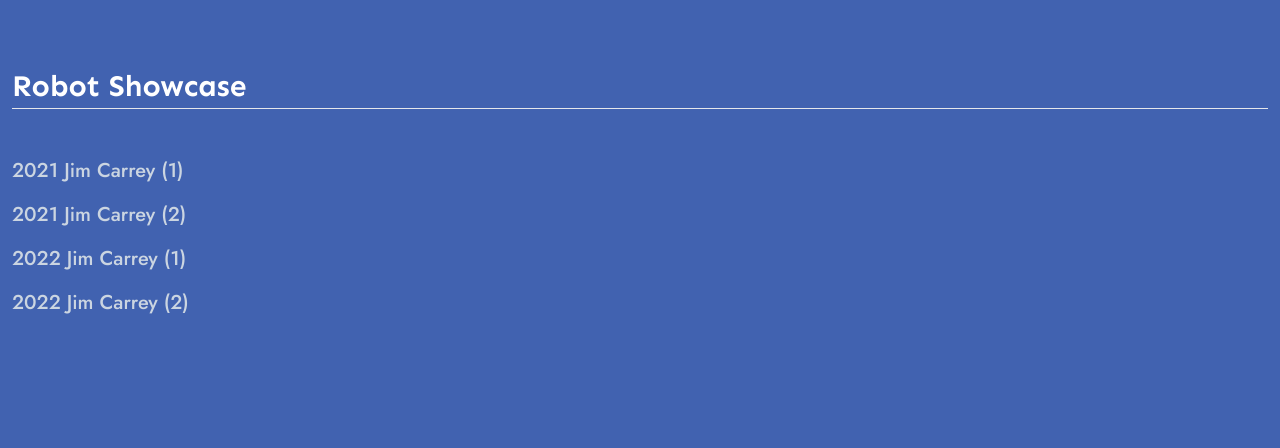
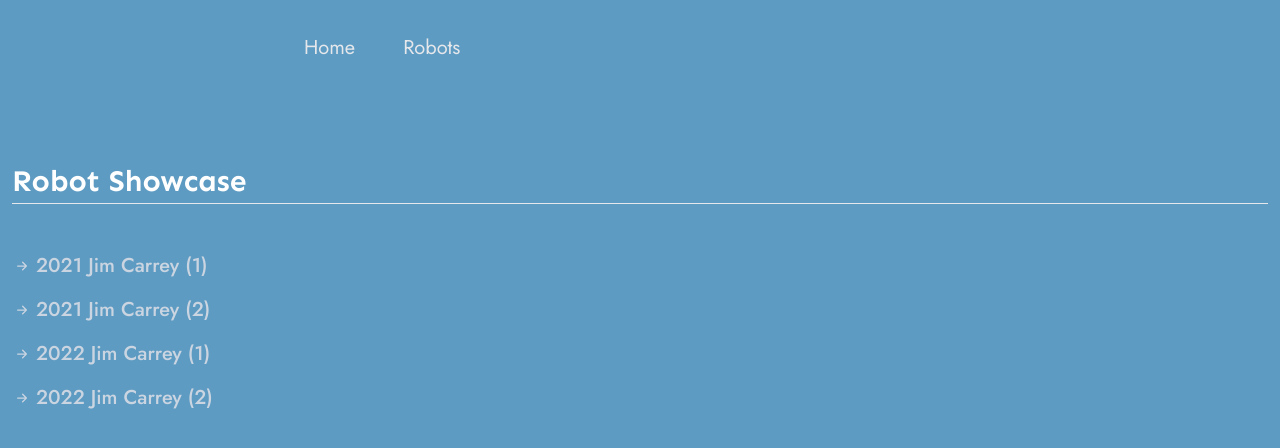
Before and after one commit to Ne-k/Dolphines-9357, a Next.js app: page /robots in a window 1280 px wide. Shown: the top 448 px of the page. Built offline with nearby package versions, Linux system fonts and the light colour scheme.

Commit message:
Hot Balls

```diff
--- a/components/Navigation/Header.nav.tsx
+++ b/components/Navigation/Header.nav.tsx
@@ -24,10 +24,8 @@ const Header: NextComponentType = () => {
       className={`font-jost py-8 sm:flex sm:flex-row sm:items-center sm:justify-between`}
     >
       <p className="hidden sm:flex sm:flex-row sm:gap-x-4">
-        <TextLink text="Home" url="#" />
+        <TextLink text="Home" url="/" />
         <TextLink text="Robots" url="/robots" />
-        <TextLink text="Members" url="#members" />
-        <TextLink text="Contact" url="#contact" />
       </p>
     </header>
   );
--- a/pages/robots.tsx
+++ b/pages/robots.tsx
@@ -1,24 +1,35 @@
 import Link from "next/link";
+import {BsArrowRightShort} from "react-icons/bs";
+
+import {
+    Header
+} from "../components";
 
 const Skills = () => {
     return (
         <>
                 <style jsx global>{`
             body {
-              background-color: #4162b0;
+              background-color: #5d9bc2;
             }
           `}</style>
+            <div className="px-2 sm:px-8 md:px-24 lg:px-48 xl:px-72">
+                <Header/>
+
+            </div>
             <div className="my-16 px-3 font-sen text-white" id="robots">
                 <p className="text-3xl font-bold text-white flex flex-row items-center border-b-[0.1px] border-white-500 py-1 text-slate-300 text-center">Robot Showcase</p>
 
                 <div className="text-md my-8 flex flex-col font-medium md:text-xl custom:text-lg">
                     <p className="flex flex-row text-slate-300">
                         <Link href="/2021JC1" passHref>
+
                             <a
                                 className="mt-4 flex cursor-pointer flex-row items-center gap-1 font-jost text-xl text-white-400 duration-100 hover:ml-2"
                                 target="_blank"
                                 rel="noopener noreferrer"
                             >
+                                <BsArrowRightShort size="20" />
                                 2021 Jim Carrey (1)
                             </a>
                         </Link>
@@ -30,6 +41,7 @@ const Skills = () => {
                                 target="_blank"
                                 rel="noopener noreferrer"
                             >
+                                <BsArrowRightShort size="20" />
                                 2021 Jim Carrey (2)
                             </a>
                         </Link>
@@ -41,6 +53,7 @@ const Skills = () => {
                                 target="_blank"
                                 rel="noopener noreferrer"
                             >
+                                <BsArrowRightShort size="20" />
                                 2022 Jim Carrey (1)
                             </a>
                         </Link>
@@ -52,6 +65,7 @@ const Skills = () => {
                                 target="_blank"
                                 rel="noopener noreferrer"
                             >
+                                <BsArrowRightShort size="20" />
                                 2022 Jim Carrey (2)
                             </a>
                         </Link>
```
